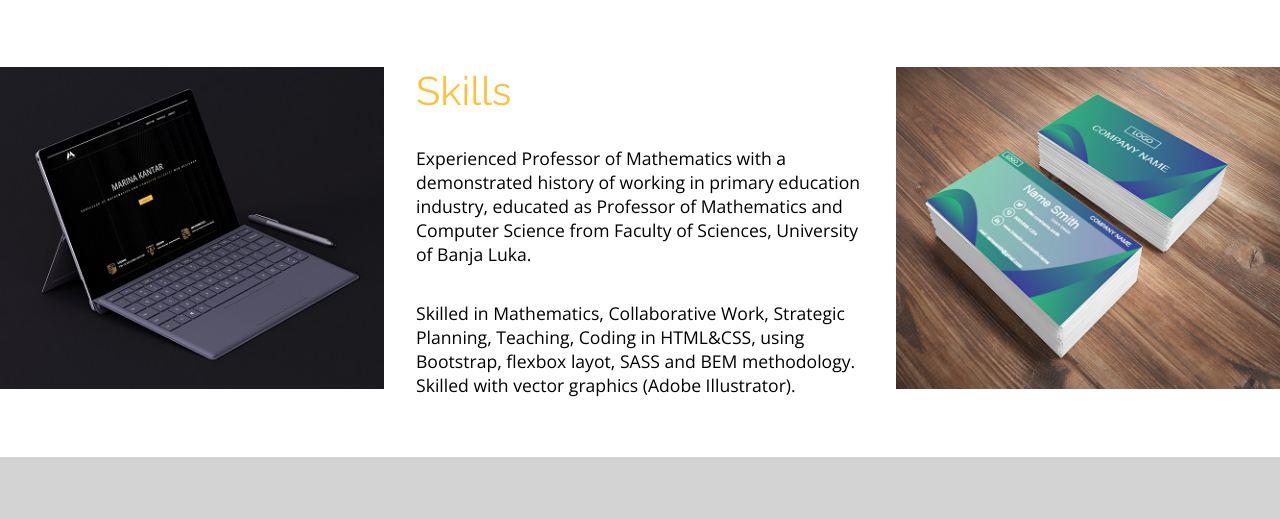
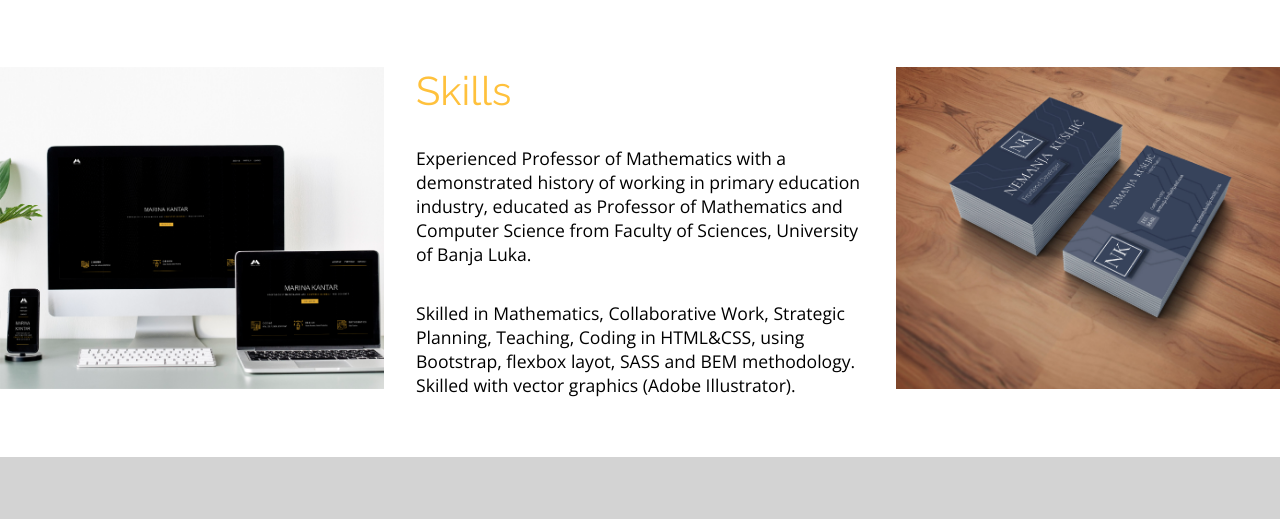
Before and after one commit to marina-kantar/Portfolio, a plain HTML site: page index.html in a window 1280 px wide. Shown: the part 989-1508 px from the top of the page. Drawn offline with nearby package versions, Linux system fonts and the light colour scheme.

Commit message:
about me

```diff
--- a/index.html
+++ b/index.html
@@ -81,7 +81,7 @@
         </div>
         <div class="about-me-content">
             <div class="work">
-                <img src="img/aboutme-port.jpg" alt="" class="about-me-work">
+                <img src="img/mojPortMok.jpg" alt="" class="about-me-work">
             </div>
             <div class="about-me-text">
                 <h2>Skills</h2>
@@ -94,7 +94,7 @@
 
             </div>
             <div class="work">
-                <img src="img/aboutme-bcard.png" alt="" class="about-me-work">
+                <img src="img/nkbc.jpg" alt="" class="about-me-work">
             </div>
         </div>
     </section>
@@ -115,7 +115,7 @@
             </div>
             <div class="portfolio-small">
                 <img src="img/portf.png" alt="port2">
-                <img src="img/nemanjacard.jpg" alt="port3">
+                <img src="img/business-card.png" alt="port3">
                 <img src="img/portf2.png" alt="port4">
                <img src="img/travel.png" alt="port1">
             </div>
```
Also changed, not shown: img/coffee.png (deleted), img/form.png (deleted), img/mojPortMok.jpg (added), img/nkbc.jpg (added).
